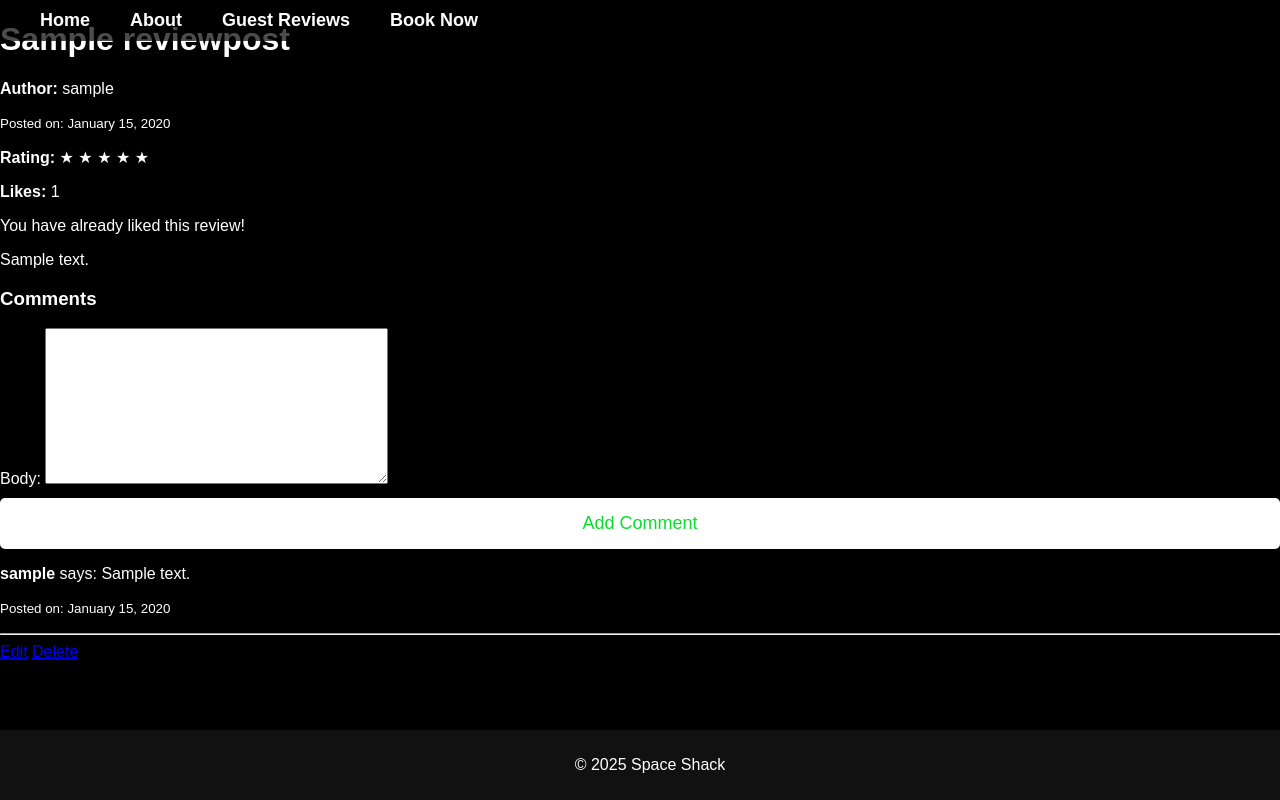
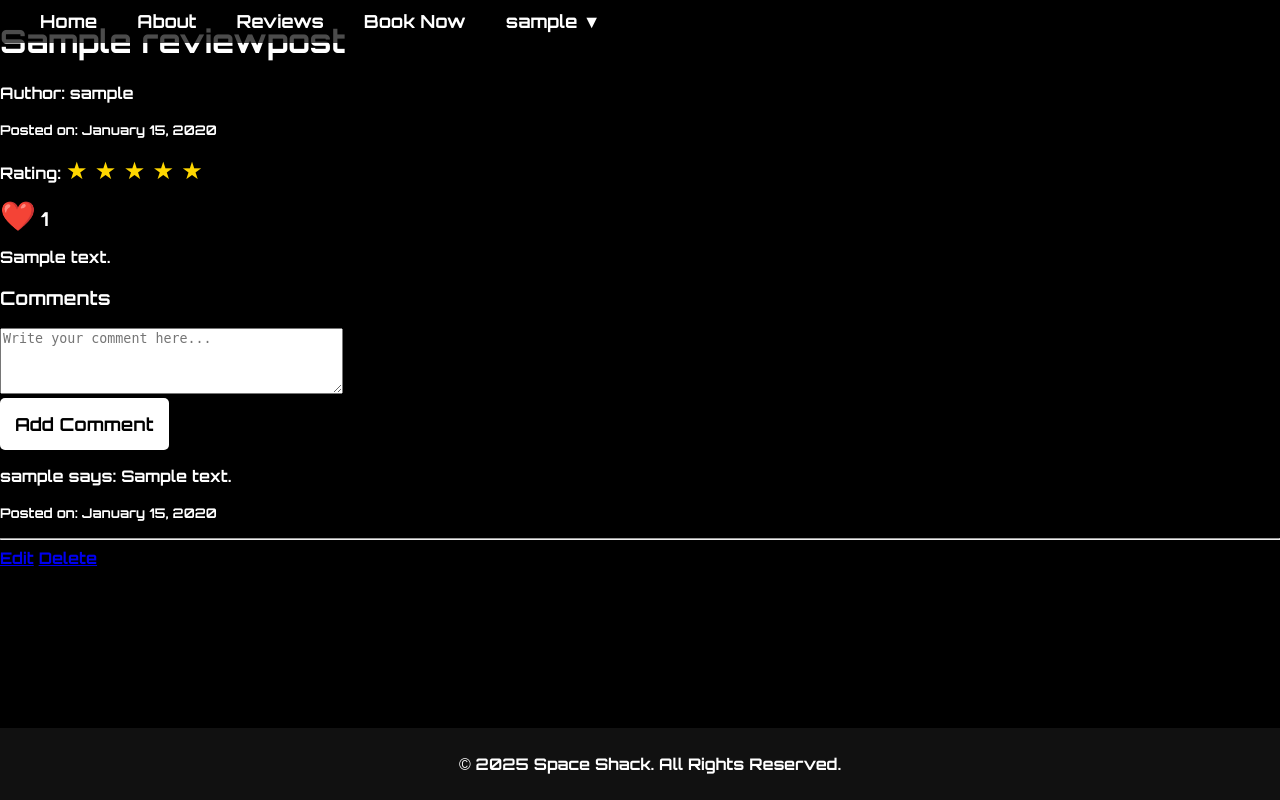
Before and after one commit to ccrd1711/space_shack, a Django app: page /reviews/1/ in a window 1280 px wide. Run offline with Django 4.2, Linux system fonts and the light colour scheme; a user stored in the database is signed in; tables that the repository leaves empty hold one stand-in row (values such as "Sample post").

Commit message:
Fix like counter and add logo of heart for this, remove some unnecessary text from single review page in preparation for redesign

```diff
--- a/reviews/forms.py
+++ b/reviews/forms.py
@@ -1,6 +1,7 @@
 from django import forms
 from .models import ReviewPost
 from .models import Comment
+
 
 class ReviewForm(forms.ModelForm):
     class Meta:
@@ -10,7 +11,15 @@
             'rating': forms.Select(choices=[(i, f"{i} Stars") for i in range(1, 6)]),
         }
 
+
 class CommentForm(forms.ModelForm):
     class Meta:
         model = Comment
         fields = ['body']
+        widgets = {
+            'body': forms.Textarea(attrs={
+                'placeholder': 'Write your comment here...',
+                'rows': 4,
+                'style': 'resize: vertical;'
+            }),
+        }
--- a/reviews/templates/reviews/review_detail.html
+++ b/reviews/templates/reviews/review_detail.html
@@ -1,48 +1,41 @@
-<!DOCTYPE html>
-<html lang="en">
-<head>
-    <meta charset="UTF-8">
-    <meta name="viewport" content="width=device-width, initial-scale=1.0">
-    <title>{{ review.title }}</title>
-    {% load static %}
-    <link rel="stylesheet" href="{% static 'css/style.css' %}">
-</head>
-<body class="review-detail-page">
-    <header>
-        <nav>
-            <ul>
-                <li><a href="/">Home</a></li>
-                <li><a href="/about/">About</a></li>
-                <li><a href="/reviews/">Guest Reviews</a></li>
-                <li><a href="/booking/">Book Now</a></li>
-            </ul>
-        </nav>
-    </header>
+{% extends 'base.html' %}
+
+{% load static %}
+
+{% block content %}
 
     <div class="review-detail-container">
         <h1>{{ review.title }}</h1>
         <p class="author"><strong>Author:</strong> {{ review.author }}</p>
         <p class="date"><small>Posted on: {{ review.created_on|date:"F j, Y" }}</small></p>
         <p><strong>Rating:</strong>
-            {% for i in "12345"|slice:":post.rating"|make_list %}
-                ★
-            {% endfor %}
+            <span class="star-rating">
+                {% for i in "12345"|slice:":post.rating"|make_list %}
+                    ★
+                {% endfor %}
+            </span>
         </p>
 
-        <!-- Display likes count -->
-        <p class="likes"><strong>Likes:</strong> {{ total_likes }}</p>
-
-        <!-- Like Button -->
-        {% if user.is_authenticated %}
-            {% if not user_liked %}
-                <form method="POST">
+        <div class="like-container">
+            {% if user.is_authenticated %}
+                <form method="POST" class="like-form">
                     {% csrf_token %}
-                    <button type="submit" name="like" class="btn">Like</button>
+                    <button type="submit" name="like" class="like-button">
+                        {% if user_liked %}
+                            ❤️
+                        {% else %}
+                            🤍
+                        {% endif %}
+                    </button>
+                    <span class="like-count">{{ total_likes }}</span>
                 </form>
             {% else %}
-                <p>You have already liked this review!</p>
+                <span class="like-button">❤️</span>
+                <span class="like-count">{{ total_likes }}</span>
             {% endif %}
-        {% endif %}
+        </div>
+
+
 
         <div class="review-body">
             <p>{{ review.content }}</p>
@@ -53,7 +46,7 @@
             <h3>Comments</h3>
             <form method="POST">
                 {% csrf_token %}
-                {{ form.as_p }}
+                {{ form.body }}
                 <button type="submit" class="btn">Add Comment</button>
             </form>
             <div class="comments-list">
@@ -74,7 +67,7 @@
             </div>
         {% endif %}
     </div>
-
+{% endblock %}
     <footer>
         <p>&copy; 2025 Space Shack</p>
     </footer>
--- a/reviews/views.py
+++ b/reviews/views.py
@@ -38,8 +38,9 @@
 
     if request.method == 'POST':
         if 'like' in request.POST:
-
-            if not user_liked:
+            if user_liked:
+                Like.objects.filter(user=request.user, post=review).delete()  # Unlike toggle
+            else:
                 Like.objects.create(user=request.user, post=review)
 
             return redirect('review_detail', review_id=review.id)
--- a/static/css/style.css
+++ b/static/css/style.css
@@ -193,6 +193,44 @@
     z-index: 1;
 }
 
+/* INDIVIDUAL REVIEWS PAGE WITH HEART */
+
+.like-container {
+    display: flex;
+    align-items: center;
+    gap: 8px;
+    margin: 10px 0;
+}
+
+.like-button {
+    all: unset;
+    font-size: 1.8rem;
+    cursor: pointer;
+    color: #ccc;
+    transition: color 0.3s ease;
+    display: inline-block;
+    line-height: 1;
+}
+
+.like-button:hover {
+    color: red;
+}
+
+.liked {
+    color: red;
+    cursor: default;
+}
+
+.like-count {
+    font-size: 1.2rem;
+}
+
+.star-rating {
+    color: gold;
+    font-size: 1.5rem;
+}
+
+
 /* READ MORE BUTTON */
 .read-more-link {
     color: white;
@@ -292,10 +330,8 @@
 button.btn {
     font-family: 'Orbitron', Arial, sans-serif;
     display: block;
-    width: 100%;
     padding: 15px;
     background-color: #ffffff;
-    color: rgb(10, 221, 45);
     border: none;
     border-radius: 5px;
     font-size: 18px;
```
